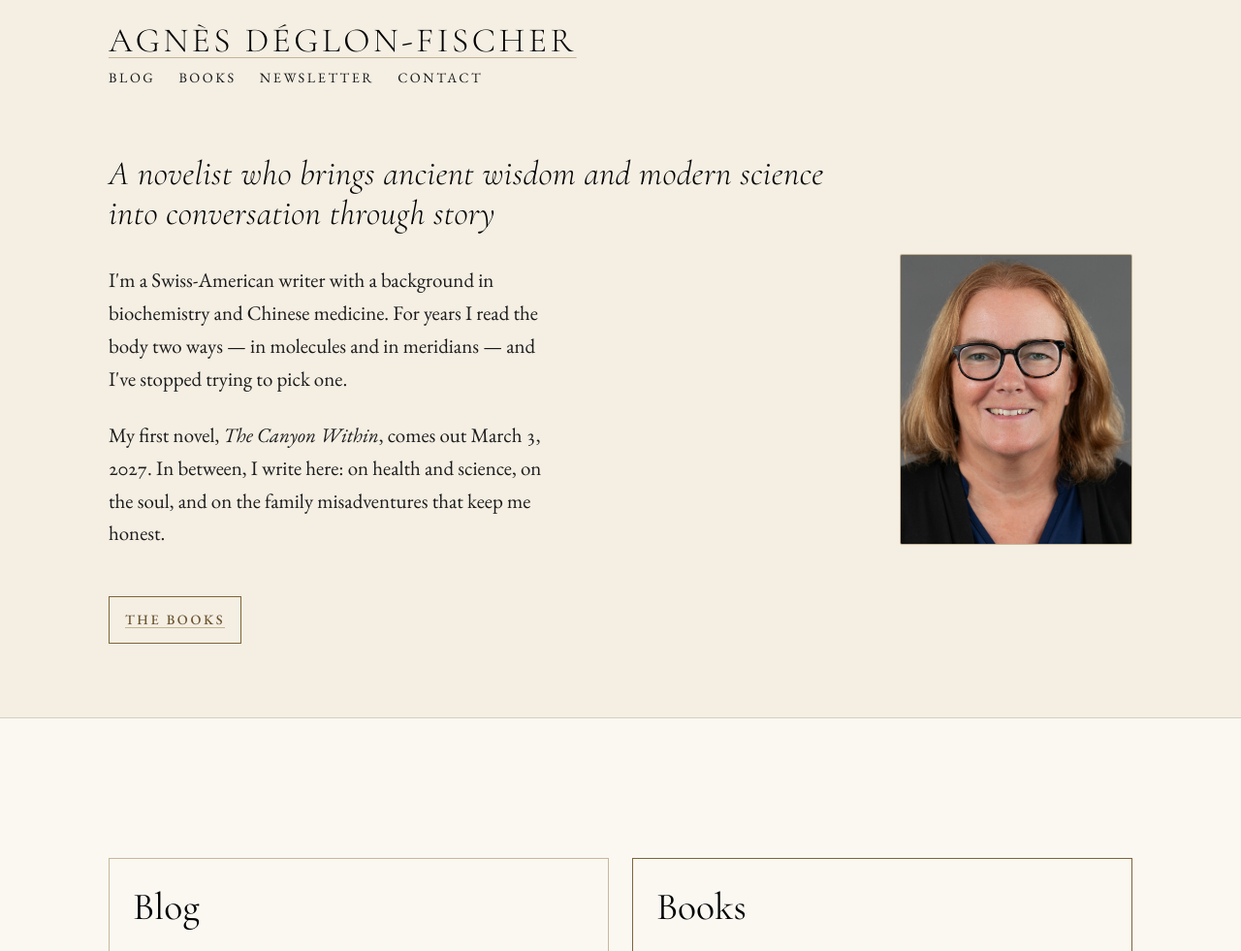
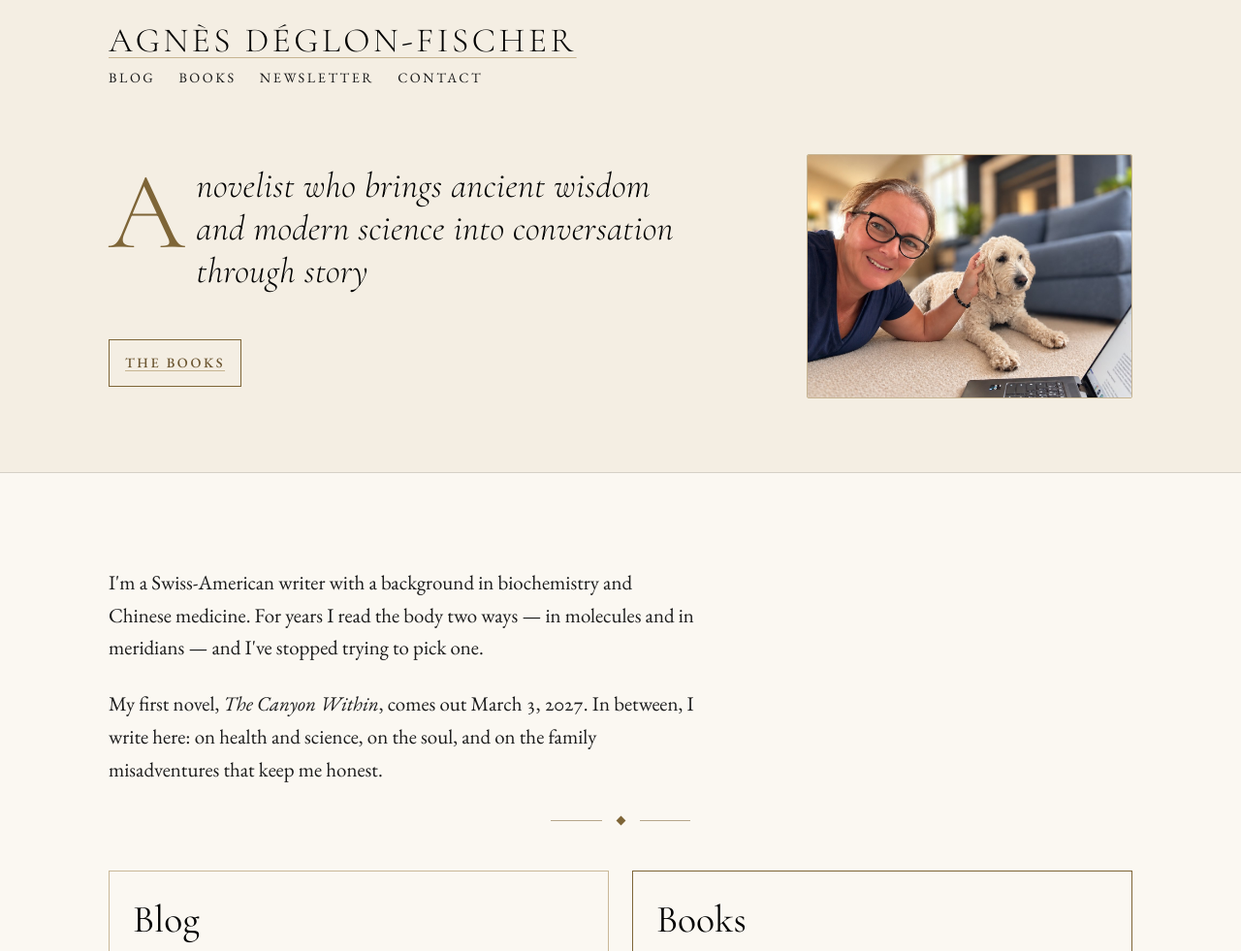
Before and after one commit to adeglon/adeglon.github.io, a Jekyll site: the page built from docs/index.html, in a window 1280 px wide, cut to the strip 0-981 px from the top of the page. Shown: the whole strip at 97% size. Built offline with Jekyll 4.4.1, drawn with Linux system fonts in a browser that asks for light colours; a script that is not in the unit is left out.

Commit message:
A gold initial, a quieter fold: the writing photo, the sentence, and the bio moved below

```diff
--- a/docs/assets/css/components.css
+++ b/docs/assets/css/components.css
@@ -686,6 +686,11 @@
 }
 
 
+/* The bio, under the fold since 2026-10-10: the fold carried the sentence, the
+   bio and the picture, and that was too much text to meet. */
+.bio { max-width: var(--measure); }
+.bio p + p { margin-top: var(--sp-4); }
+
 /* --------------------------------------------------------------------------
    AUTHOR HERO  <- the landing page, 2026-10-09
    --------------------------------------------------------------------------
@@ -717,7 +722,7 @@
 }
 .hero--author .hero__cols {
   display: grid;
-  grid-template-columns: minmax(0, 1fr) minmax(0, 15rem);
+  grid-template-columns: minmax(0, 1fr) minmax(0, 21rem);
   gap: var(--sp-8);
   align-items: center;
 }
@@ -725,19 +730,31 @@
   font-family: var(--font-display);
   font-weight: 300;
   font-style: italic;
-  font-size: clamp(1.5rem, 1rem + 1.5vw, 2.3rem);
-  line-height: 1.16;
+  font-size: clamp(1.55rem, 1rem + 1.6vw, 2.45rem);
+  line-height: 1.2;
   letter-spacing: 0.01em;
   color: var(--text-strong);
   margin: 0;
   text-wrap: pretty;
+}
+/* THE INITIAL. Agnes chose this of three treatments: the sentence reads as one
+   unbroken thought and the gold A opens it the way a chapter opens. It floats,
+   so the sentence sets around it; the line-height is deliberately tight so the
+   letter sits on the first three lines rather than pushing them apart. */
+.hero--author .hero__claim .initial {
+  float: left;
+  font-style: normal;
+  color: var(--accent);
+  font-size: 3.1em;
+  line-height: 0.76;
+  padding: 0.06em 0.1em 0 0;
 }
 .hero--author .hero__bio { margin-top: var(--sp-6); }
 .hero--author .hero__bio p { color: var(--text); max-width: 46ch; }
 .hero--author .hero__bio p + p { margin-top: var(--sp-4); }
 .hero--author .hero__portrait {
   width: 100%;
-  aspect-ratio: 4 / 5;
+  aspect-ratio: 4 / 3;
   object-fit: cover;
   object-position: 50% 22%;
   border-radius: var(--radius-photo);
@@ -748,7 +765,7 @@
 
 @media (max-width: 60rem) {
   .hero--author .hero__cols { grid-template-columns: 1fr; gap: var(--sp-6); }
-  .hero--author .hero__portrait { width: 11rem; }
+  .hero--author .hero__portrait { width: 100%; max-width: 20rem; }
   .hero--author .site-nav ul { gap: var(--sp-4); font-size: var(--fs-sm); }
   .hero--author .hero__masthead-row { margin-bottom: var(--sp-6); }
 }
--- a/docs/index.html
+++ b/docs/index.html
@@ -24,33 +24,43 @@ og_image: /assets/hero/hero-ridge-og-1200.jpg
           The sentence is the one line that decides whether a stranger stays,
           so it is the largest thing on the page. Agnes' own words.
         {%- endcomment %}
-        <h1 class="hero__claim">A novelist who brings ancient wisdom and modern
-          science into conversation through story</h1>
+        <h1 class="hero__claim"><span class="initial">A</span> novelist who
+          brings ancient wisdom and modern science into conversation through
+          story</h1>
 
-        <div class="hero__bio">
-          {%- assign novel = site.data.books | where_exp: "b", "b.release" | first %}
-          <p>I'm a Swiss-American writer with a background in biochemistry and Chinese
-            medicine. For years I read the body two ways — in molecules and in
-            meridians — and I've stopped trying to pick one.</p>
-          <p>My first novel, <em>The Canyon Within</em>, comes out
-            {% if novel %}{{ novel.release_label }}{% else %}soon{% endif %}. In between,
-            I write here: on health and science, on the soul, and on the family
-            misadventures that keep me honest.</p>
-        </div>
 
         <p class="hero__note"><a href="{{ '/books/' | relative_url }}">The books</a></p>
       </div>
 
       <img class="hero__portrait"
-           src="{{ '/assets/author/agnes-portrait-900.jpg' | relative_url }}"
-           width="900" height="1350" fetchpriority="high" decoding="async"
-           alt="Agnès Déglon-Fischer">
+           src="{{ '/assets/author/agnes-writing-1200.jpg' | relative_url }}"
+           width="1200" height="900" fetchpriority="high" decoding="async"
+           alt="Agnès Déglon-Fischer writing at home, her goldendoodle beside her">
     </div>
   </div>
   {% include chat-button.html %}
 </header>
 
 <main id="main" class="page section">
+
+  {%- comment %}
+    THE BIO, UNDER THE FOLD (2026-10-10). Agnes: "there is too much text above
+    the fold." The fold now holds the sentence and her photograph; this is the
+    first thing a reader meets after it.
+  {%- endcomment %}
+  <div class="bio">
+    {%- assign novel = site.data.books | where_exp: "b", "b.release" | first %}
+    <p>I'm a Swiss-American writer with a background in biochemistry and Chinese
+      medicine. For years I read the body two ways — in molecules and in
+      meridians — and I've stopped trying to pick one.</p>
+    <p>My first novel, <em>The Canyon Within</em>, comes out
+      {% if novel %}{{ novel.release_label }}{% else %}soon{% endif %}. In between,
+      I write here: on health and science, on the soul, and on the family
+      misadventures that keep me honest.</p>
+  </div>
+
+  {% include ornament.html modifier="ornament--center ornament--short" %}
+
 
 
   {%- comment %}
```
Also changed, not shown: docs/assets/author/agnes-writing-1200.jpg (added).
